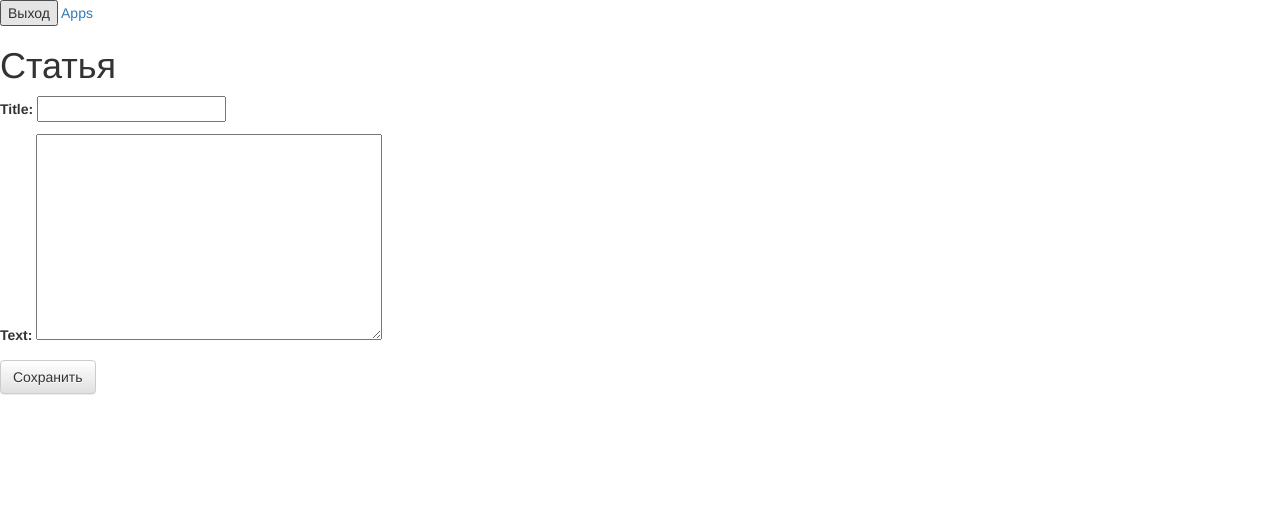
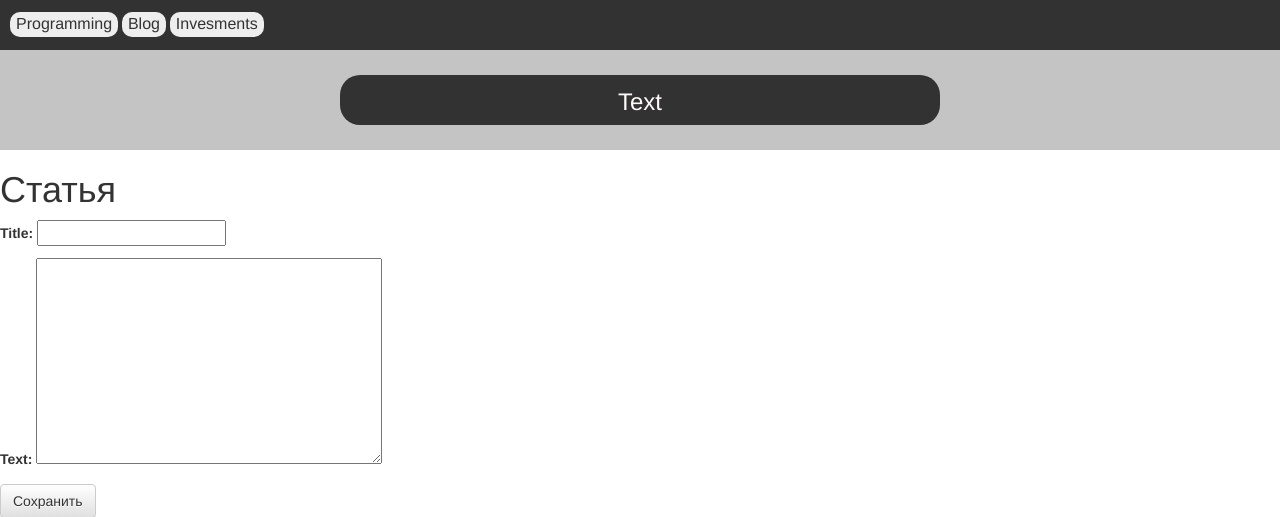
Before and after one commit to MuratovER/practice_app, a Django app: page /apps_list/blog/post_new in a window 1280 px wide. Shown: the top 517 px of the page. Run offline with Django 3.2, Linux system fonts and the light colour scheme; the visitor is signed in with stand-in values (Sample User, id 1); some libraries are stand-ins or nearby versions.

Commit message:
Created basic HTML with header

```diff
--- a/mainsite/static/css/base.css
+++ b/mainsite/static/css/base.css
@@ -0,0 +1,72 @@
+header {
+    height: 150px;
+    background-color: #C4C4C4;
+
+}
+
+nav {
+    height: 50px;
+    background-color: #323232;
+}
+
+
+.header-btn-programming {
+
+    background-color: #EEE;
+    margin-top: 12px;
+    margin-left: 10px;
+    border-radius: 10px ;
+    border: none;
+    text-align: center;
+    text-decoration: none;
+    display: inline-block;
+    font-size: 16px;
+}
+
+.header-btn-blog {
+
+    background-color: #EEE;
+    margin-top: 12px;
+    border-radius: 10px ;
+    border: none;
+    text-align: center;
+    text-decoration: none;
+    display: inline-block;
+    font-size: 16px;
+}
+
+
+.header-btn-invesment {
+
+    background-color: #EEE;
+    margin-top: 10px;
+    border-radius: 10px ;
+    border: none;
+    text-align: center;
+    text-decoration: none;
+    display: inline-block;
+    font-size: 16px;
+    margin-right: 10px;
+}
+
+.introduction {
+    margin-top: 25px;
+    height: 50px;
+    background-color: #323232;
+    border-radius: 20px;
+    width: 600px;
+    margin-left: auto;
+    margin-right: auto;
+
+}
+
+.introsuction_text {
+    margin-left: auto;
+    margin-right: auto;
+    width: 100px;
+    height: 25px;
+    text-align: center;
+    font-size: 24px;
+    color: #FFF9F9;
+    padding-top: 10px;
+}
--- a/mainsite/templates/base.html
+++ b/mainsite/templates/base.html
@@ -7,21 +7,31 @@
         <script src="http://ajax.googleapis.com/ajax/libs/jquery/1.9.1/jquery.min.js"></script>
         <link rel="stylesheet" href="//maxcdn.bootstrapcdn.com/bootstrap/3.2.0/css/bootstrap.min.css">
         <link rel="stylesheet" href="//maxcdn.bootstrapcdn.com/bootstrap/3.2.0/css/bootstrap-theme.min.css">
-        <link rel="stylesheet" href="{% static 'css/base.css' %}">
+        <link rel="stylesheet" type="text/css" href="{% static 'css/base.css' %}"/>
+
         <script src="{% static 'js/blog.js' %}"></script>
     </head>
+        <header>
+        <nav>
+            <button class="header-btn-programming" type="sumbit" onclick="location.href='{% url 'programming' %}'">Programming</button>
+            <button class="header-btn-blog" type="sumbit" onclick="location.href='{% url 'programming' %}'">Blog</button>
+            <button class="header-btn-invesment" type="sumbit" onclick="location.href='{% url 'programming' %}'">Invesments</button>
+{#         {% if user.is_authenticated %}#}
+{#              <button type="sumbit" onclick="location.href='{% url 'logout' %}'">Выход</button>#}
+{#              <a href="{% url 'apps_list' %}">Apps</a>#}
+{#         {% else %}#}
+{#              <button type="sumbit" onclick="location.href='{% url 'login' %}'" >Войти</button>#}
+{#            <button type="sumbit" onclick="location.href='{% url 'signup' %}'">Регистрация</button>#}
+{#         {% endif %}#}
+        </nav>
+        <div class="introduction">
+            <div class="introsuction_text">
+                Text
+            </div>
+        </div>
+
+    </header>
     <body>
-    <header></header>
-    <nav>
-
-          {% if user.is_authenticated %}
-              <button type="sumbit" onclick="location.href='{% url 'logout' %}'">Выход</button>
-              <a href="{% url 'apps_list' %}">Apps</a>
-          {% else %}
-            <button type="sumbit" onclick="location.href='{% url 'login' %}'" >Войти</button>
-{#            <button type="sumbit" onclick="location.href='{% url 'signup' %}'">Регистрация</button>#}
-          {% endif %}
-    </nav>
     {% block content %}
     {% endblock %}
     </body>
--- a/mainsite/urls.py
+++ b/mainsite/urls.py
@@ -18,6 +18,7 @@ urlpatterns = [
     path('apps_list/blog/comment/<int:pk>/approve/', views.comment_approve, name='comment_approve'),
     path('apps_list/blog/comment/<int:pk>/remove/', views.comment_remove, name='comment_remove'),
     path('apps_list/programming/code_examples/', views.code_examples, name='code_examples'),
+    path('apps_list/programming/', views.programming, name='programming'),
     # path('apps_list/blog/post/<int:pk>/like/$',login_required(views.VotesView.as_view(model=Post, vote_type=LikeDislike.LIKE)),
     #     name='post_like'),
     # path('apps_list/blog/post/<int:pk>/dislike/$',login_required(views.VotesView.as_view(model=Post, vote_type=LikeDislike.DISLIKE)),
--- a/mainsite/views.py
+++ b/mainsite/views.py
@@ -26,6 +26,10 @@ def blog_page(request):
     posts = Post.objects.all()
 
     return render(request, 'blog/main_blog.html', {"posts": posts})
+
+
+def programming(request):
+    return render(request, 'programming/main_code.html')
 
 
 def code_examples(request):
```
